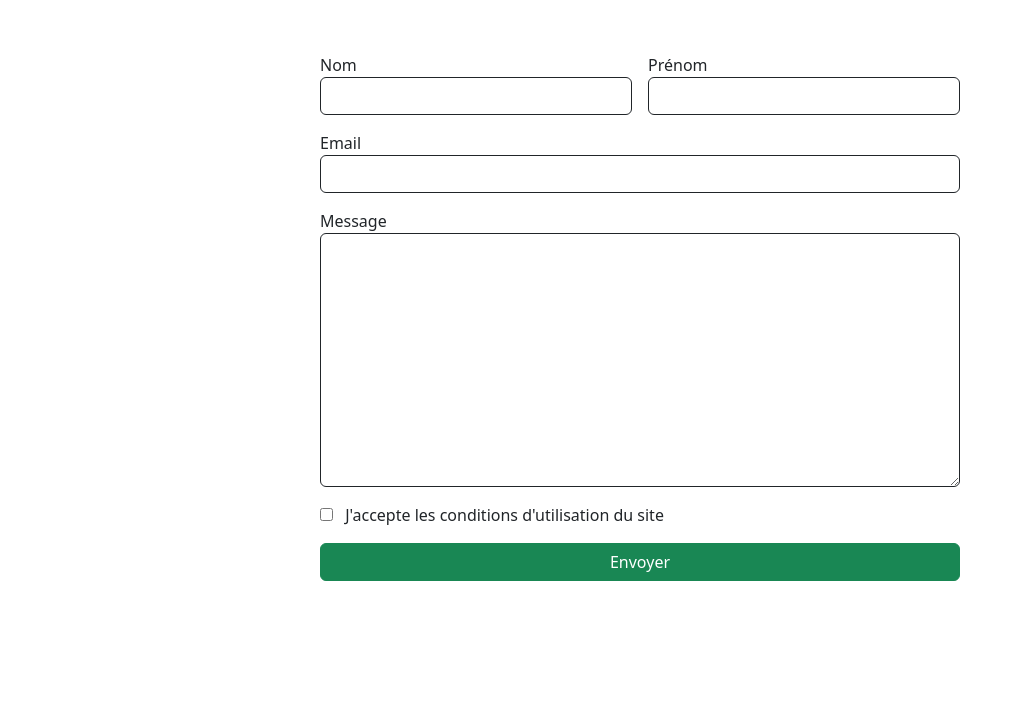
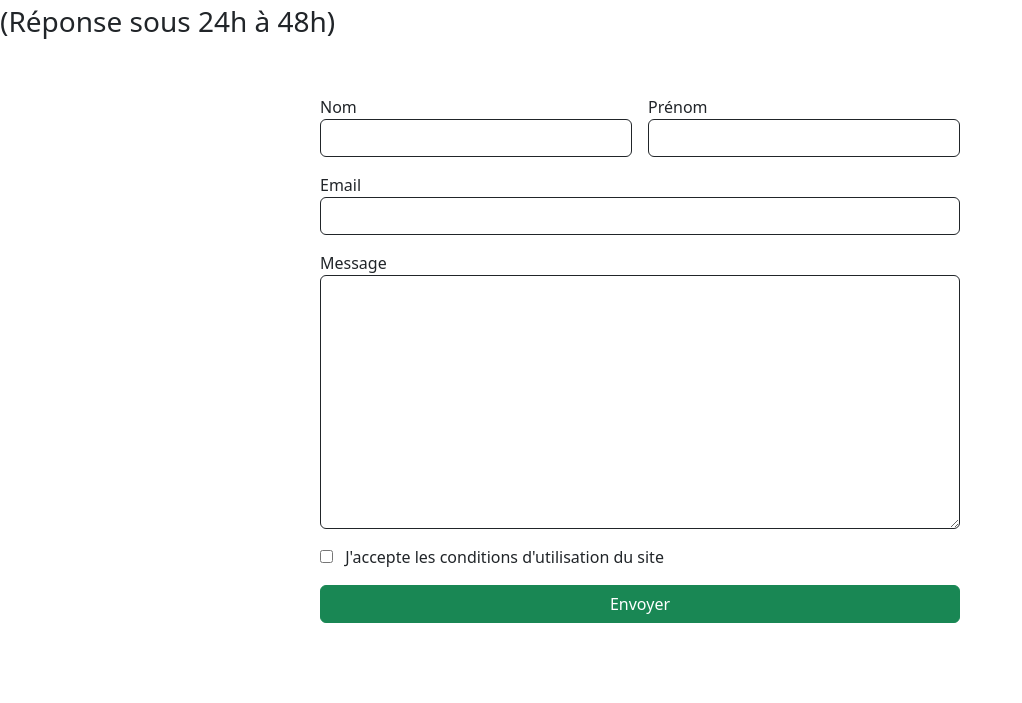
Before and after one commit to Gobardham/philliance-cours2, a plain HTML site: page contact.html in a window 1280 px wide. Shown: the part 97-800 px from the top of the page, without its empty margins (0-1022 px from the left). Drawn offline with nearby package versions, Linux system fonts and the light colour scheme.

Commit message:
ajout sous sous titre

```diff
--- a/contact.html
+++ b/contact.html
@@ -13,6 +13,7 @@
     <main>
         <h1>Contact</h1>
         <h2>N'hésitez pas à me contacter pour de plus amples informations</h2>
+        <h3>(Réponse sous 24h à 48h)</h3>
         <section class="d-flex">
             <form action="#" method="" class="d-flex flex-wrap col-10 col-sm-8 col-lg-6 mx-auto my-5">
                 <p class="col-12 col-sm-6 pe-sm-2">
```
